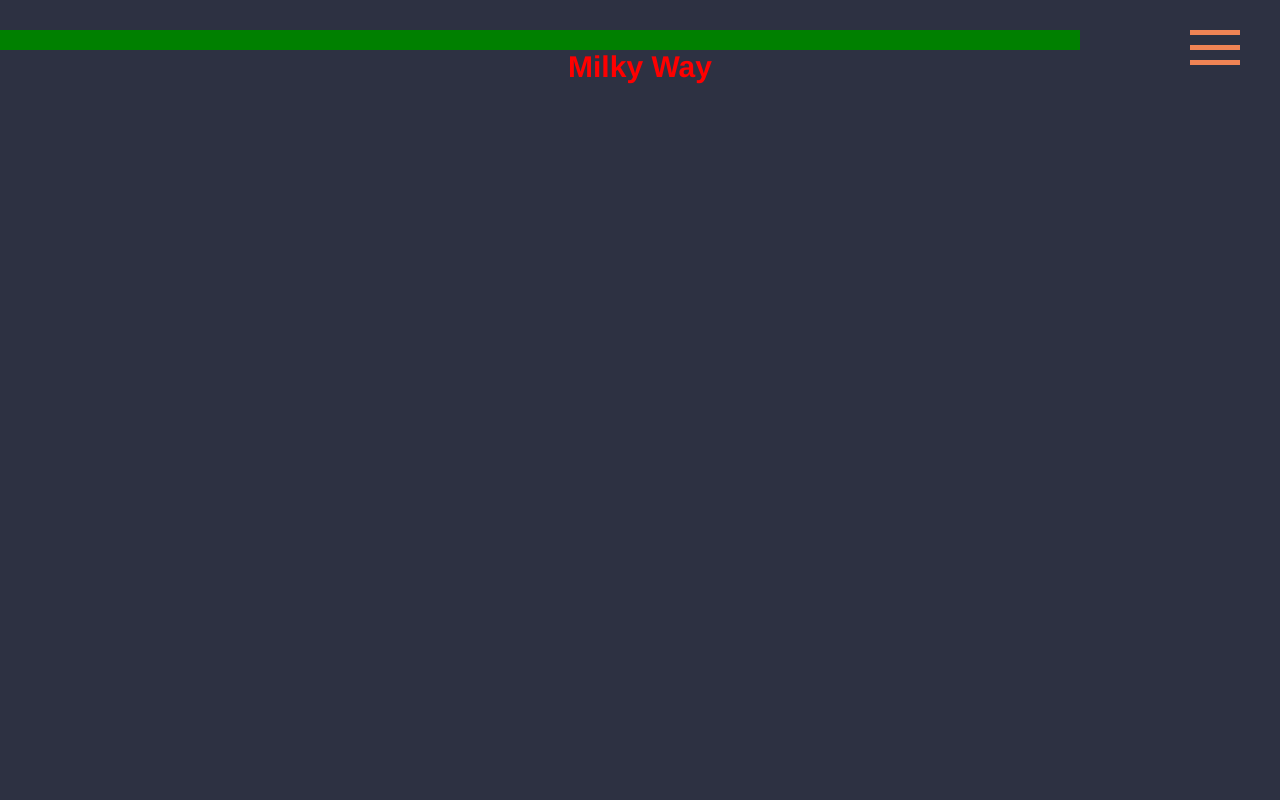
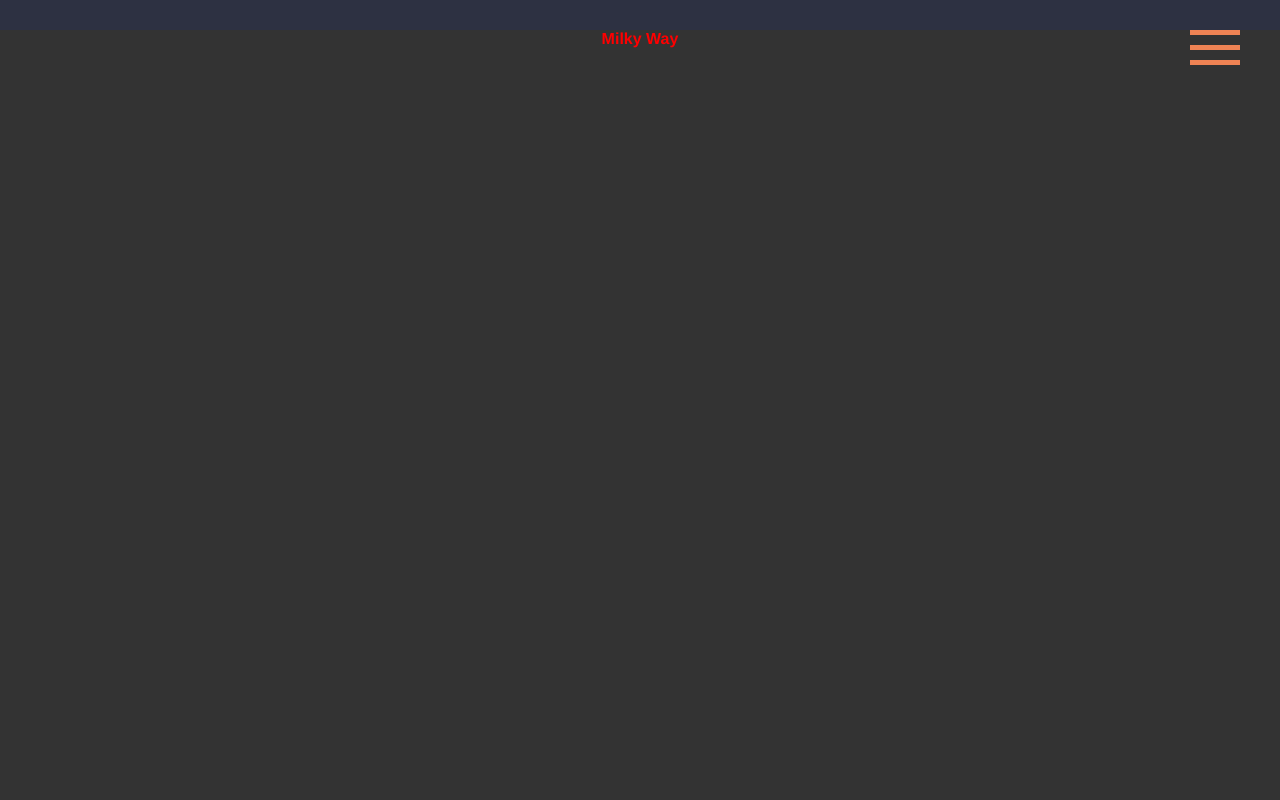
Before and after one commit to piuslee/milkyway, a plain HTML site: page docs/client/index.html in a window 1280 px wide. Shown: the top 800 px of the page. Drawn offline with nearby package versions, Linux system fonts and the light colour scheme.

Commit message:
add log for test

```diff
--- a/docs/client/index.html
+++ b/docs/client/index.html
@@ -1,12 +1,15 @@
 <!DOCTYPE html>
 <html>
-<!-- 1080 X 1920 -->
+<!-- 980 X 1707 -->
 <!-- 360 X 640 -->
 
 <head>
     <meta charset="utf-8">
-    <meta name="mobile-web-app-capable" content="yes">
+    <meta name=mobile-web-app-capable content=yes>
+    <meta name=mobile-web-app-status-bar-style content=black>
+    <meta name="viewport" content="width=device-width, initial-scale=1">
     <script src="https://cdnjs.cloudflare.com/ajax/libs/jquery/2.2.2/jquery.min.js"></script>
+    <link href="client/milkyway_icon.png" rel="icon" sizes="128x128" />
     <link rel="stylesheet" type="text/css" href="../css/style.css">
     <link rel="stylesheet" type="text/css" href="../css/custom.css">
     <script>
@@ -30,6 +33,12 @@
             }
             );
 
+            var log = document.getElementById("log");
+            log.textContent = document.body.clientWidth + ", " + document.body.clientHeight;
+
+            window.setTimeout(function () {
+                window.scrollTo(0, 1);
+            }, 0);
         }
 
         );
@@ -58,14 +67,12 @@
             </div>
             <!-- nav-right -->
         </nav>
+        <div class="top_media">
+            <div class="contents-header-title">Milky Way</div>
+        </div>
 
-        <a href="http://codepen.io/tonkec/" class="ua" target="_blank">
-            <i class="fa fa-user"></i>
-        </a>
 
-        <div class="ruler"></div>
-        <div class="contents-header-title">Milky Way</div>
-
+        <div id="log"></div>
     </main>
 
     <div class="sidebar">
--- a/docs/css/custom.css
+++ b/docs/css/custom.css
@@ -1,12 +1,15 @@
 .contents-header-title {
     font-weight: bold;
-    font-size: 30px;
+    font-size: 1em;
     color:#f00;
     text-align: center;
 }
-.ruler {
-    width:1080px;
-    height:20px;
+.top_media {
+    height: 1080px;
+    background-color:#333;
+}
 
-    background-color:green;
+#log {
+    font-size:30px;
+    color:#0f0;
 }
```
